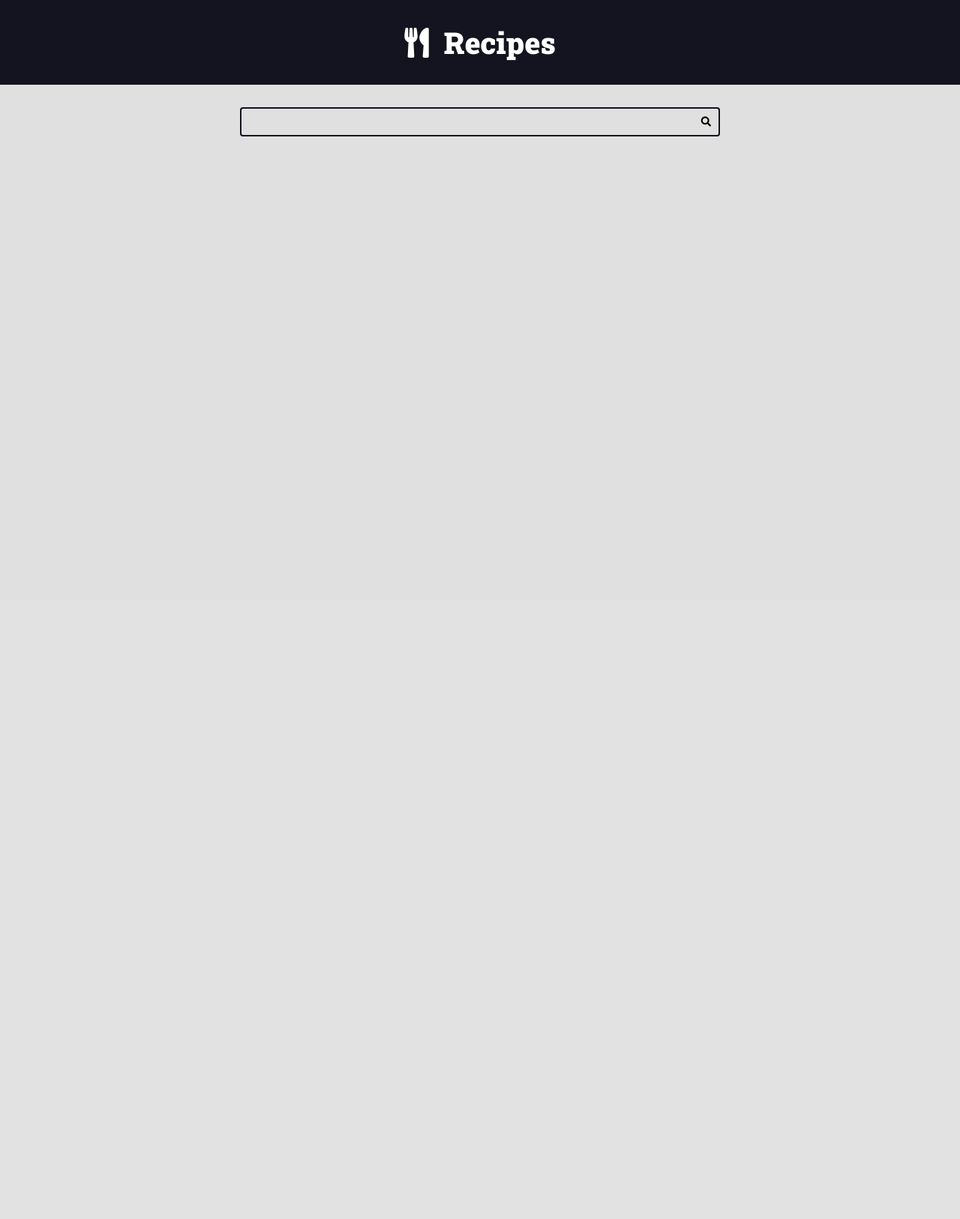
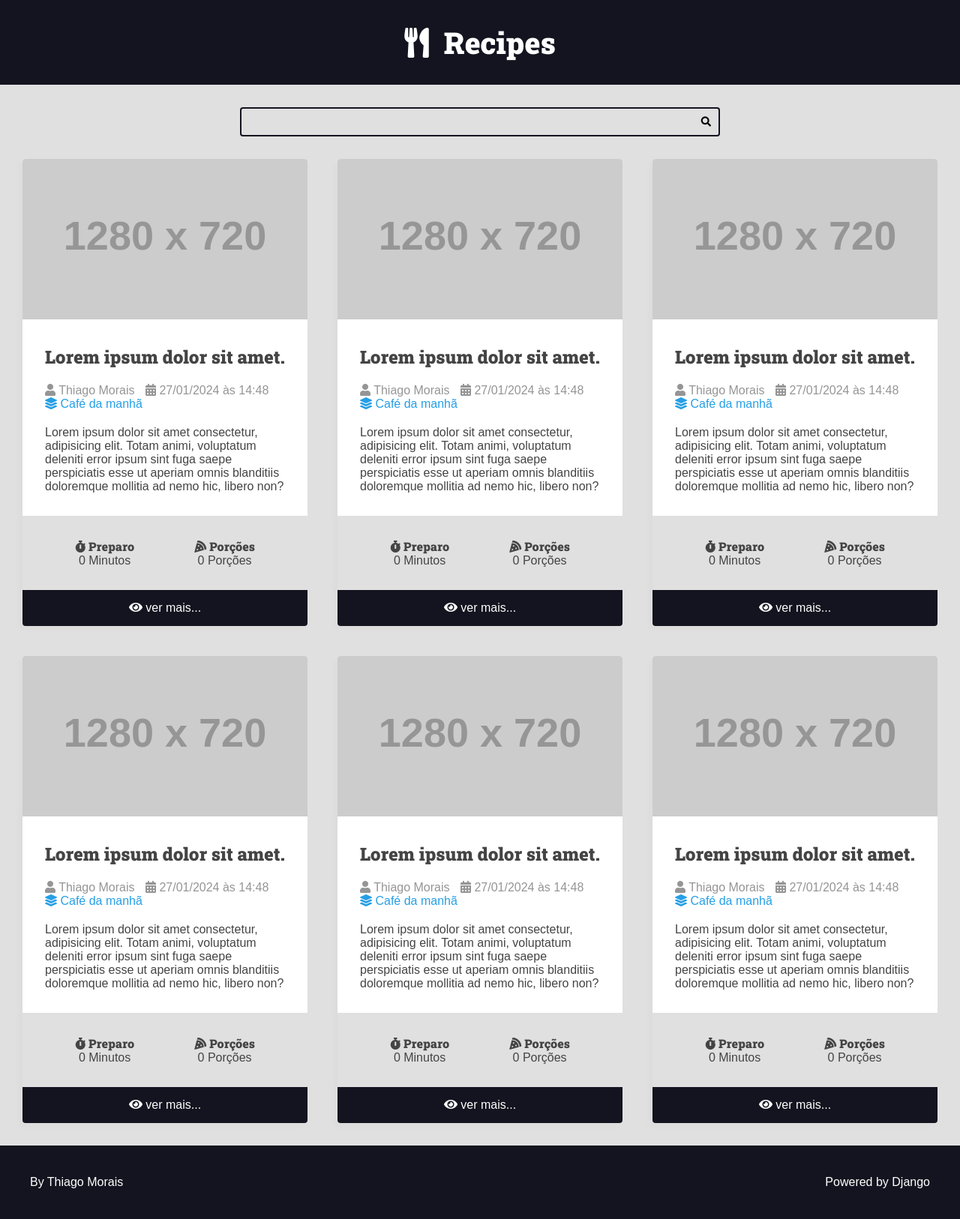
Before and after one commit to ThiagoMoraisAluno/curso-django-projeto-1, a Django app: page / in a window 1280 px wide. Shown: the whole page at 75% size. Before the commit the page ends 182 px from the top, so only its background shows below. Run offline with Django 5.2, Linux system fonts and the light colour scheme; grey boxes labelled with a size stand in for pictures from a placeholder-image service; some libraries are stand-ins or nearby versions.

Commit message:
finalizando a primeira parte do site

```diff
--- a/recipes/templates/recipes/pages/home.html
+++ b/recipes/templates/recipes/pages/home.html
@@ -2,14 +2,20 @@
 
 <body>
     {% include "recipes/partials/header.html" %}
-    <div class="search-container">
-        <div class="container">
-            <form action="" class="search-form">
-                <input type="search" class="search-input" name="search">
-                <button type="submit" class="search-button"><i class="fas fa-search"></i></button>
-            </form>
+    {% include "recipes/partials/search.html" %}
+
+    <main class="main-content-container">
+        <div class="main-content main-content-list container">
+            {% include "recipes/partials/recipe.html" %}
+            {% include "recipes/partials/recipe.html" %}
+            {% include "recipes/partials/recipe.html" %}
+            {% include "recipes/partials/recipe.html" %}
+            {% include "recipes/partials/recipe.html" %}
+            {% include "recipes/partials/recipe.html" %}
         </div>
-    </div>
+        </div>
+    </main>
+    {% include "recipes/partials/footer.html" %}
 </body>
 
 </html>
--- /dev/null
+++ b/recipes/templates/recipes/partials/footer.html
@@ -0,0 +1,9 @@
+<footer class="main-footer">
+    <div class="developer">
+      <a href="https://github.com/ThiagoMoraisAluno" target="_blank" rel="noreferrer noopener">By Thiago Morais</a>
+    </div>
+
+    <div class="powered">
+      <a href="https://www.djangoproject.com/" target="_blank" rel="noreferrer noopener">Powered by Django</a>
+    </div>
+  </footer>
--- a/recipes/templates/recipes/partials/head.html
+++ b/recipes/templates/recipes/partials/head.html
@@ -78,6 +78,7 @@
             font-size: 1.6rem;
             font-family: var(--font-primary);
             background-color: var(--color-gray-1);
+            color: var(--color-dark-text);
         }
 
         h1,
@@ -157,5 +158,118 @@
         .search-form:focus-within .search-button {
             color: var(--color-primary);
         }
+
+        .main-content {
+            padding-top: 0;
+        }
+
+        .main-content-list {
+            display: grid;
+            grid-template-columns: repeat(auto-fit, minmax(340px, 1fr));
+            gap: var(--spacing-gutter-large);
+        }
+
+        .recipe {
+            background: var(--color-white);
+            box-shadow: -5px 5px 10px rgba(0, 0, 0, .02);
+            transform: scale(1);
+            transition: all 300ms ease-in-out;
+            border-radius: .4rem;
+            overflow: hidden;
+        }
+
+        .recipe img {
+            max-width: 100%;
+        }
+
+        .recipe-list-item {
+            max-width: 64rem;
+        }
+
+        .recipe-list-item:hover {
+            transform: scale(1.02);
+            box-shadow: -8px 8px 18px rgba(0, 0, 0, .25);
+        }
+
+        .recipe-title-container {
+            padding: var(--spacing-gutter-medium);
+            padding-bottom: 2rem;
+        }
+
+        .recipe-author {
+            padding: 0 var(--spacing-gutter-medium);
+        }
+
+        .recipe-content {
+            padding: var(--spacing-gutter-medium);
+            padding-top: 2rem;
+        }
+
+        .recipe-author-item {
+            color: var(--color-gray-4);
+            margin-right: 1rem;
+        }
+
+        .recipe-author a {
+            color: var(--color-primary);
+            transition: all 300ms ease-in-out;
+            text-decoration: none;
+        }
+
+        .recipe-author a:hover {
+            color: var(--color-primary-dark);
+        }
+
+        .recipe-meta-container {
+            display: flex;
+            flex-flow: row wrap;
+            padding: var(--spacing-gutter-medium);
+            background: var(--color-gray-1);
+        }
+
+        .recipe-meta {
+            display: flex;
+            flex-flow: column wrap;
+            flex-shrink: 1;
+            flex-grow: 1;
+            text-align: center;
+        }
+
+        .recipe-meta-title {
+            font-size: 1.6rem;
+        }
+
+        .recipe-footer a {
+            background: var(--color-primary-dark);
+            display: block;
+            color: var(--color-white);
+            text-decoration: none;
+            text-align: center;
+            padding: 1.5rem var(--spacing-gutter-medium);
+            transition: all 300ms ease-in-out;
+        }
+
+        .recipe-footer a:hover {
+            filter: brightness(2);
+        }
+
+        .main-footer {
+            display: flex;
+            align-items: center;
+            justify-content: space-between;
+            background: var(--color-primary-dark);
+            color: var(--color-white);
+            padding: var(--spacing-gutter-large);
+        }
+
+        .main-footer a {
+            color: var(--color-white);
+            text-decoration: none;
+            transition: all 300ms ease-in-out;
+        }
+
+        .main-footer a:hover {
+            filter: brightness(.8);
+        }
     </style>
 </head>
--- /dev/null
+++ b/recipes/templates/recipes/partials/recipe.html
@@ -0,0 +1,53 @@
+<div class="recipe recipe-list-item">
+    <div class="recipe-cover">
+        <img src="https://placehold.co/1280x720.png" alt="Temporario">
+    </div>
+    <div class="recipe-title-container">
+        <h2 class="recipe-title">Lorem ipsum dolor sit amet.</h2>
+    </div>
+
+    <div class="recipe-author">
+        <span class="recipe-author-item">
+            <i class="fas fa-user"></i>
+            Thiago Morais
+        </span>
+        <span class="recipe-author-item">
+            <i class="fas fa-calendar-alt"></i>
+            27/01/2024 às 14:48
+        </span>
+        <span class="recipe-author-item">
+            <a href="/recipes/category/cafe-da-manha">
+                <i class="fas fa-layer-group"></i>
+                <span>Café da manhã</span>
+            </a>
+        </span>
+    </div>
+
+    <div class="recipe-content">
+        <p>Lorem ipsum dolor sit amet consectetur, adipisicing elit. Totam animi, voluptatum deleniti error
+            ipsum sint fuga saepe perspiciatis esse ut aperiam omnis blanditiis doloremque mollitia ad nemo
+            hic, libero non?</p>
+    </div>
+
+    <div class="recipe-meta-container">
+        <div class="recipe-meta recipe-preparation">
+            <h3 class="recipe-meta-title"><i class="fas fa-stopwatch"></i> Preparo</h3>
+            <div class="recipe-meta-text">
+                0 Minutos
+            </div>
+        </div>
+        <div class="recipe-meta recipe-servings">
+            <h3 class="recipe-meta-title"><i class="fas fa-pizza-slice"></i> Porções</h3>
+            <div class="recipe-meta-text">
+                0 Porções
+            </div>
+        </div>
+    </div>
+
+    <footer class="recipe-footer">
+        <a class="recipe-read-more button button-dark button-full-width" href="/recipes/3/">
+            <i class="fas fa-eye"></i>
+            <span>ver mais...</span>
+        </a>
+    </footer>
+</div>
--- /dev/null
+++ b/recipes/templates/recipes/partials/search.html
@@ -0,0 +1,8 @@
+<div class="search-container">
+    <div class="container">
+        <form action="" class="search-form">
+            <input type="search" class="search-input" name="search">
+            <button type="submit" class="search-button"><i class="fas fa-search"></i></button>
+        </form>
+    </div>
+</div>
```
